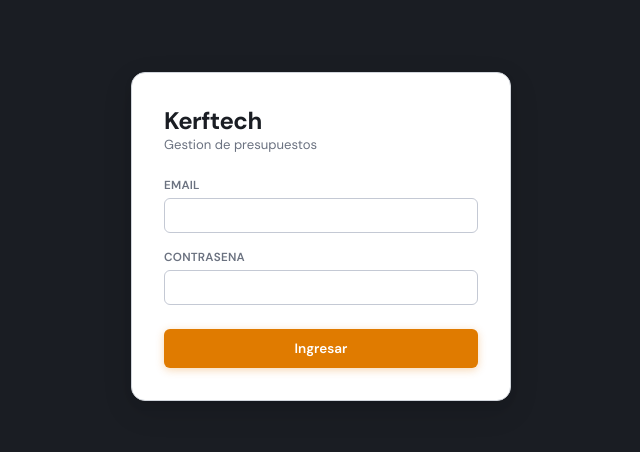
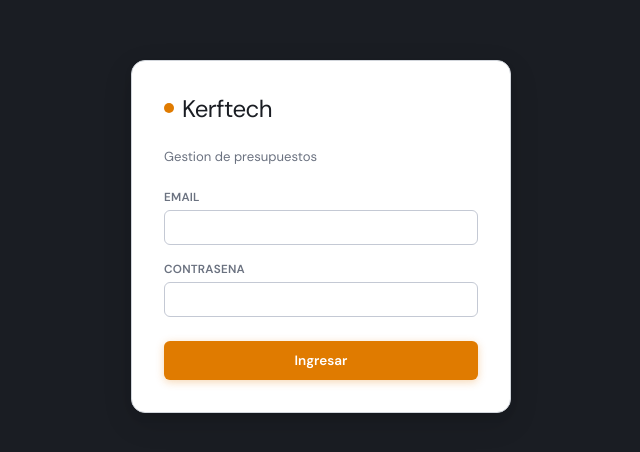
Before and after one commit to ThiagoJoelP/Kerftech, a React (Vite) app: page /login in a window 1280 px wide. Shown: the part 164-616 px from the top of the page, without its empty margins (319-959 px from the left). Built offline with nearby package versions, Linux system fonts and the light colour scheme; no server answers.

Commit message:
refactor: Login.jsx con nuevo markup logoMark

```diff
--- a/src/pages/Login.jsx
+++ b/src/pages/Login.jsx
@@ -28,7 +28,10 @@
   return (
     <div className={styles.container}>
       <div className={styles.card}>
-        <h1 className={styles.title}>Kerftech</h1>
+        <div className={styles.logoMark}>
+          <span className={styles.dot} />
+          <span className={styles.title}>Kerftech</span>
+        </div>
         <p className={styles.subtitle}>Gestion de presupuestos</p>
         <form onSubmit={handleSubmit} className={styles.form}>
           <div className={styles.field}>
```
